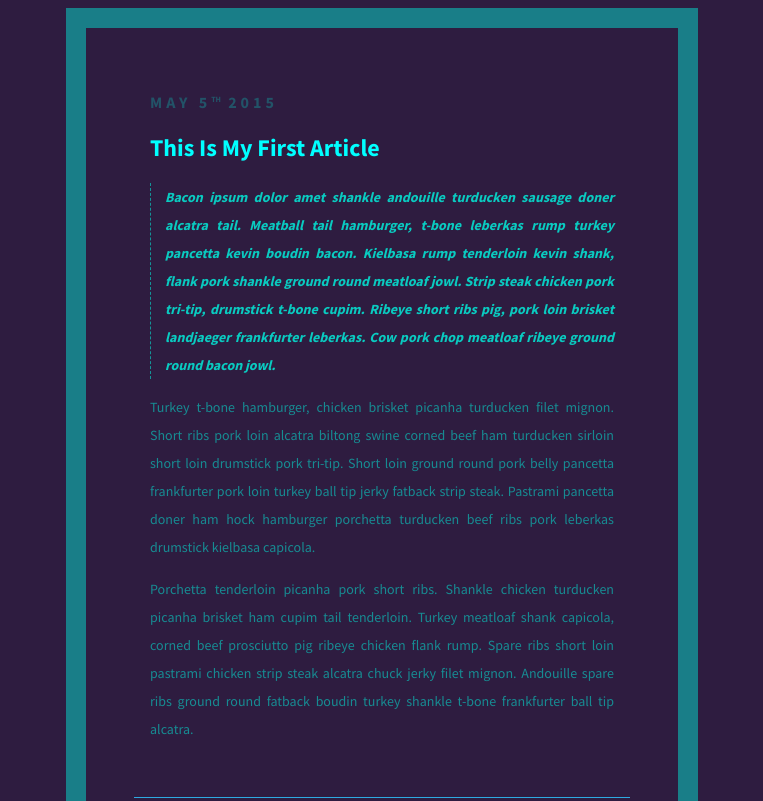
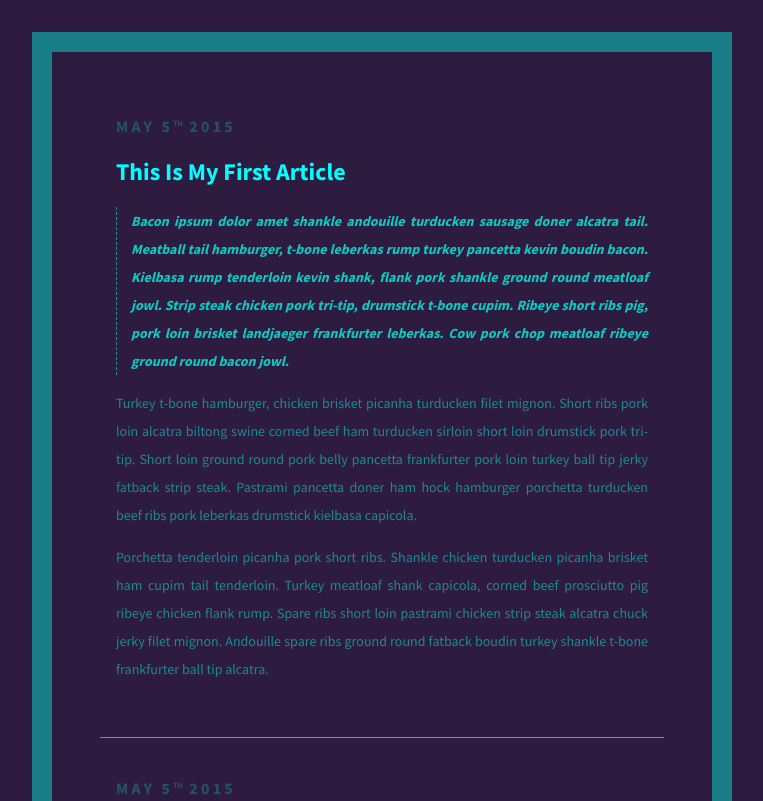
Before and after one commit to Yanioconjota/wdb-exercises, a website: page 06-minimalblog.html in a window 1280 px wide. Shown: the top 801 px of the page, without its empty margins (258-1021 px from the left). Drawn offline with Linux system fonts and the light colour scheme.

Commit message:
Minimalistic blog example added

```diff
--- a/public/css/minimalblog.css
+++ b/public/css/minimalblog.css
@@ -28,7 +28,7 @@ hr {
 
 date {
   font-weight: bold;
-  letter-spacing: .25em;
+  letter-spacing: 0.2rem;
   text-transform: uppercase;
   color: rgba(0, 247, 225, 0.25);
   margin-bottom: 1em;
@@ -46,8 +46,9 @@ h2 {
 }
 
 section {
-  width: 50%;
-  margin: auto;
+  max-width: 700px;
+  width: 90%;
+  margin: 2em auto;
   border: 20px solid rgba(0, 247, 225, 0.45);
   box-sizing: border-box;
   padding: 3em;
@@ -59,8 +60,6 @@ article {
 
 @media only screen and (max-width : 640px) {
   section {
-    width: 90%;
-    margin: auto;
     border: 5px solid rgba(0, 247, 225, 0.45);
     padding: 1em;
   }
```
